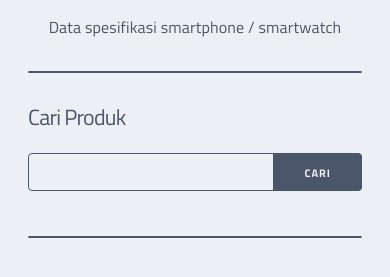
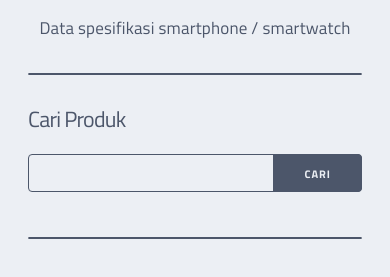
Before and after one commit to fadzikri/micronoter, a website built with webpack: page src/views/index.html in a window 390 px wide. Shown: the part 61-338 px from the top of the page. Built offline with nearby package versions, Linux system fonts and the light colour scheme.

Commit message:
Perbaikan ukuran fonta

```diff
--- a/src/styles/styles.css
+++ b/src/styles/styles.css
@@ -115,10 +115,6 @@ ul li a:hover {
 }
 
 @media (max-width: 40rem) {
-  body {
-    font-size: 1.6em;
-  }
-
   header {
     text-align: center;
   }
```
